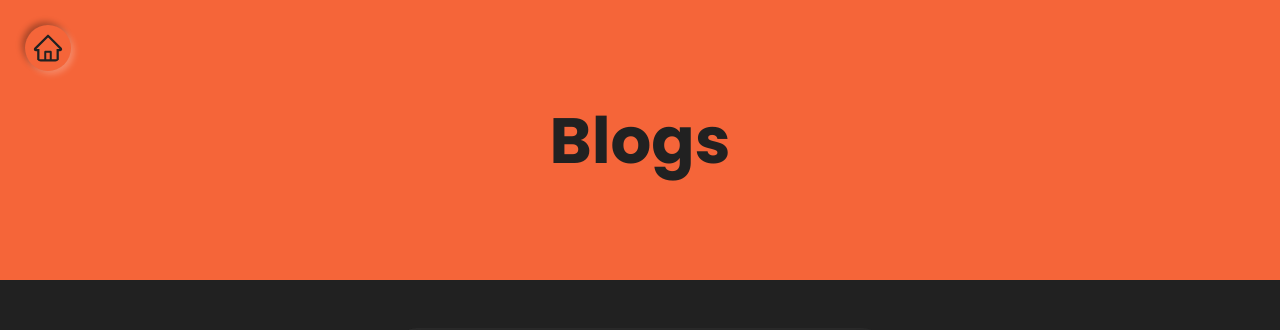
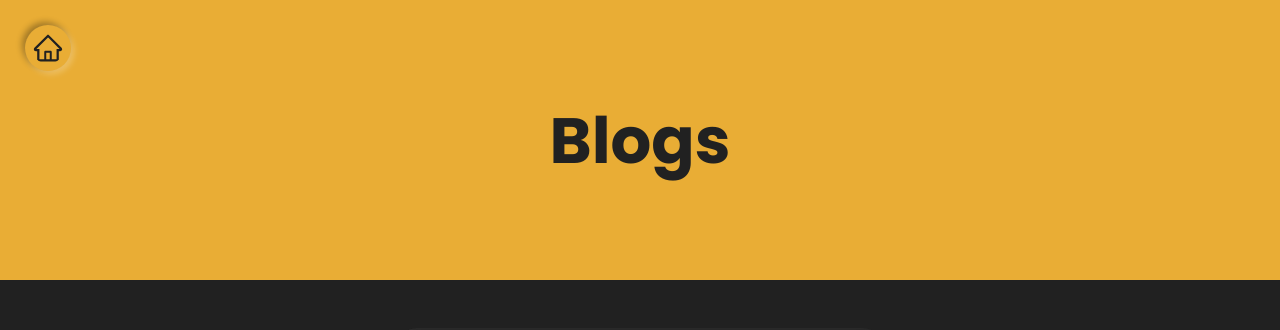
Before and after one commit to juvylizaangelo/juvylizaangelo.github.io, a React (Create React App) app: page /blog in a window 1280 px wide. Shown: the top 330 px of the page. Built offline with nearby package versions, Linux system fonts and the light colour scheme; a web font is replaced by a local one.

Commit message:
Update themeData.js

```diff
--- a/src/data/themeData.js
+++ b/src/data/themeData.js
@@ -5,7 +5,7 @@ import {
 
 
 export const themeData = {
-    theme: orangeThemeDark
+    theme: yellowThemeDark
 }
 
 
```
